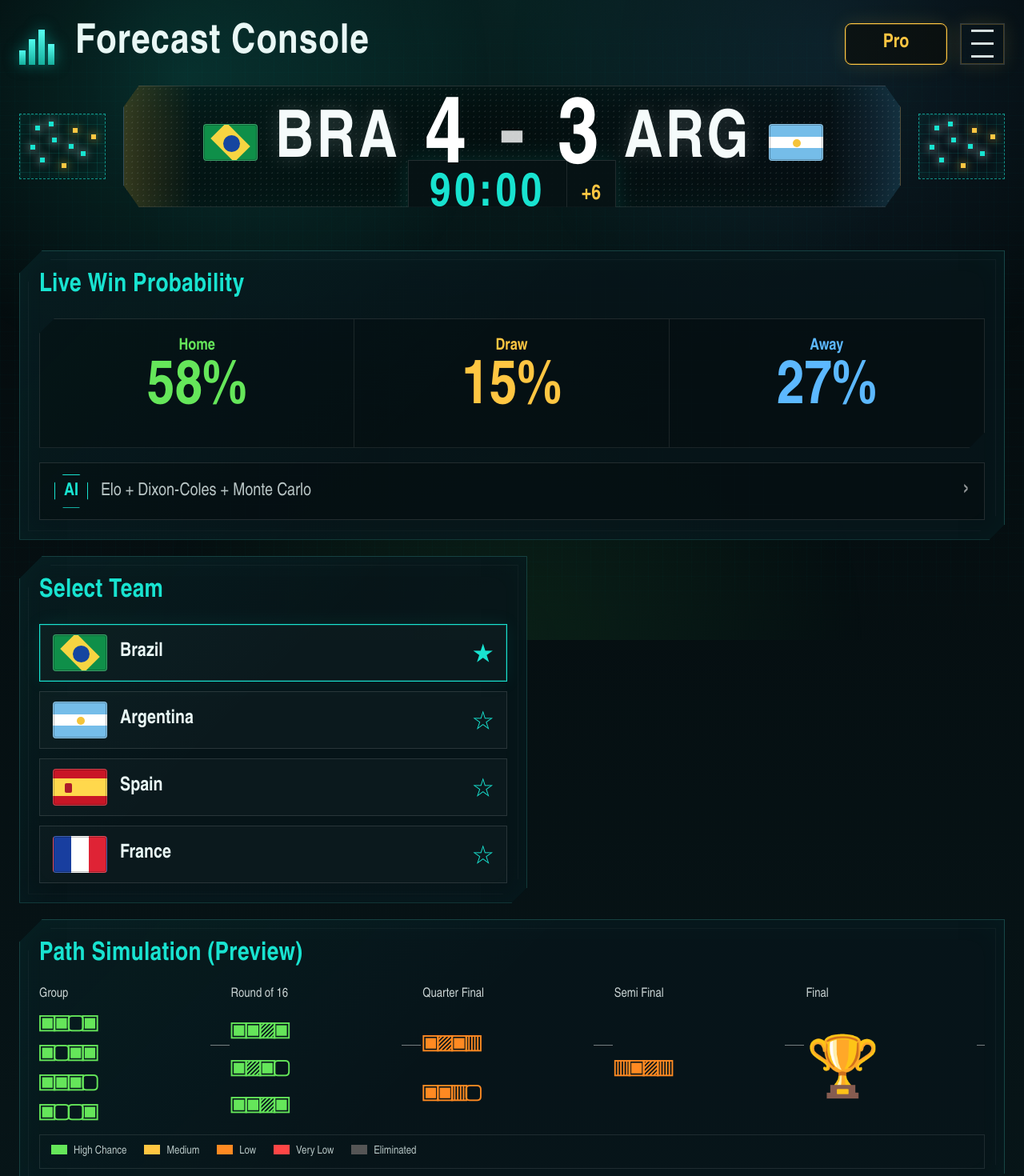
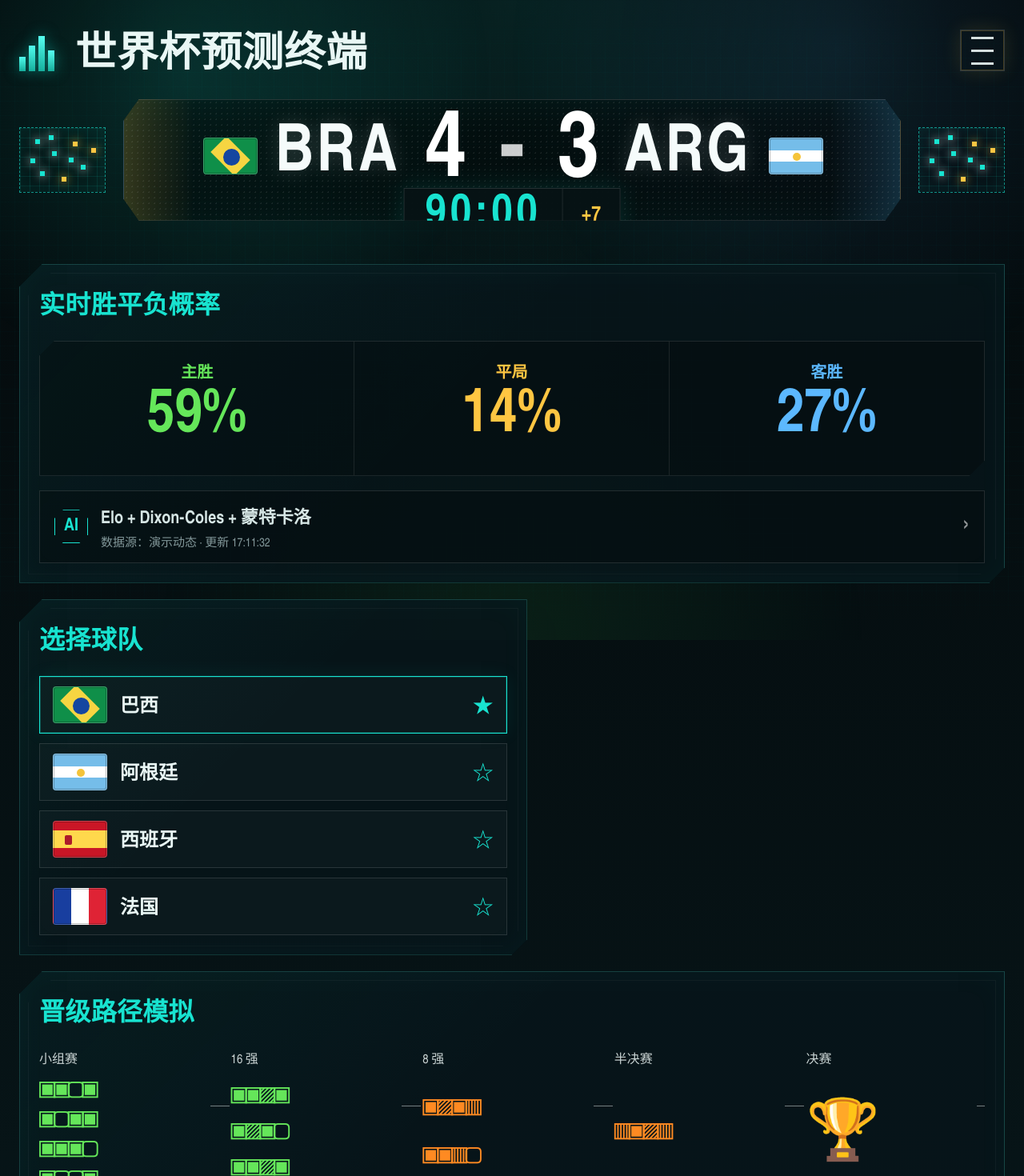
Before and after one commit to skyrim0624/world-cup-prediction-system, a React (Vite) app: page / in a window 1280 px wide. Shown: the top 1470 px of the page at 80% size. Built offline with nearby package versions, Linux system fonts and the light colour scheme; no server answers.

Commit message:
Address forecast console browser feedback

```diff
--- a/index.html
+++ b/index.html
@@ -3,7 +3,7 @@
   <head>
     <meta charset="UTF-8" />
     <meta name="viewport" content="width=device-width, initial-scale=1.0" />
-    <title>Forecast Console</title>
+    <title>世界杯预测终端</title>
   </head>
   <body>
     <div id="root"></div>
--- a/src/App.tsx
+++ b/src/App.tsx
@@ -1,6 +1,7 @@
-import { CSSProperties, PointerEvent, useMemo, useRef, useState } from "react";
+import { CSSProperties, PointerEvent, useEffect, useMemo, useRef, useState } from "react";
 
 type TeamKey = "brazil" | "argentina" | "spain" | "france";
+type Tone = "green" | "blue" | "gold" | "orange" | "red" | "muted";
 
 type Team = {
   key: TeamKey;
@@ -19,10 +20,30 @@ type DragState = {
   baseY: number;
 };
 
+type NewsItem = {
+  title: string;
+  detail: string;
+  impact: string;
+  tone: Tone;
+  time: string;
+};
+
+type LivePrediction = {
+  scoreHome: number;
+  scoreAway: number;
+  minute: string;
+  addedTime: number;
+  homeWin: number;
+  draw: number;
+  awayWin: number;
+  updatedAt: string;
+  newsItems: NewsItem[];
+};
+
 const teams: Team[] = [
   {
     key: "brazil",
-    name: "Brazil",
+    name: "巴西",
     code: "BRA",
     score: 4,
     favorite: true,
@@ -30,32 +51,32 @@ const teams: Team[] = [
   },
   {
     key: "argentina",
-    name: "Argentina",
+    name: "阿根廷",
     code: "ARG",
     score: 3,
     factors: { overall: 86, attack: 87, defense: 81, goalkeeper: 83, path: 72, squad: 82 },
   },
   {
     key: "spain",
-    name: "Spain",
+    name: "西班牙",
     code: "ESP",
     factors: { overall: 91, attack: 88, defense: 86, goalkeeper: 84, path: 79, squad: 87 },
   },
   {
     key: "france",
-    name: "France",
+    name: "法国",
     code: "FRA",
     factors: { overall: 90, attack: 89, defense: 87, goalkeeper: 86, path: 74, squad: 89 },
   },
 ];
 
 const factorRows = [
-  { key: "overall", label: "Overall", value: 88, tone: "green" },
-  { key: "attack", label: "Attack", value: 90, tone: "green" },
-  { key: "defense", label: "Defense", value: 82, tone: "green" },
-  { key: "goalkeeper", label: "Goalkeeper", value: 85, tone: "blue" },
-  { key: "path", label: "Path", value: 76, tone: "gold" },
-  { key: "squad", label: "Squad", value: 84, tone: "green" },
+  { key: "overall", label: "综合", value: 88, tone: "green" },
+  { key: "attack", label: "进攻", value: 90, tone: "green" },
+  { key: "defense", label: "防守", value: 82, tone: "green" },
+  { key: "goalkeeper", label: "门将", value: 85, tone: "blue" },
+  { key: "path", label: "路径", value: 76, tone: "gold" },
+  { key: "squad", label: "阵容", value: 84, tone: "green" },
 ];
 
 const weightFactors = [
@@ -93,27 +114,92 @@ const modelLayers = [
 ];
 
 const sourceWeights = [
-  { level: "S", value: "1.00", label: "Official", tone: "green" },
-  { level: "A", value: "0.70", label: "Top Media", tone: "green" },
-  { level: "B", value: "0.40", label: "Reporter", tone: "gold" },
-  { level: "C", value: "0.20", label: "General", tone: "orange" },
-  { level: "D", value: "0.00", label: "Rumor", tone: "red" },
+  { level: "S", value: "1.00", label: "官方", tone: "green" },
+  { level: "A", value: "0.70", label: "顶级媒体", tone: "green" },
+  { level: "B", value: "0.40", label: "随队记者", tone: "gold" },
+  { level: "C", value: "0.20", label: "普通媒体", tone: "orange" },
+  { level: "D", value: "0.00", label: "传闻", tone: "red" },
 ];
 
-const newsItems = [
-  { title: "Official Injury", detail: "Key player doubtful (hamstring)", impact: "HIGH IMPACT", tone: "red", time: "1h ago" },
-  { title: "Reporter Training", detail: "Team held light training session", impact: "MEDIUM IMPACT", tone: "gold", time: "3h ago" },
-  { title: "Rumor Ignored", detail: "Transfer talk, not relevant", impact: "IGNORED", tone: "muted", time: "5h ago" },
+const fallbackNewsItems: NewsItem[] = [
+  { title: "官方伤病", detail: "核心球员腿筋存疑", impact: "高影响", tone: "red", time: "1 小时前" },
+  { title: "训练消息", detail: "球队今日进行轻量训练", impact: "中影响", tone: "gold", time: "3 小时前" },
+  { title: "传闻忽略", detail: "转会传闻，与比赛无关", impact: "已忽略", tone: "muted", time: "5 小时前" },
 ];
+
+function buildFallbackPrediction(tick: number): LivePrediction {
+  const homeDrift = [0, 1, -1, 2, 0, -2][tick % 6];
+  const drawDrift = [0, -1, 1, -1, 0, 1][tick % 6];
+  const homeWin = 58 + homeDrift;
+  const draw = 15 + drawDrift;
+  const awayWin = 100 - homeWin - draw;
+
+  return {
+    scoreHome: 4,
+    scoreAway: 3,
+    minute: "90:00",
+    addedTime: 6 + (tick % 2),
+    homeWin,
+    draw,
+    awayWin,
+    updatedAt: new Date().toISOString(),
+    newsItems: fallbackNewsItems.map((item, index) => ({
+      ...item,
+      time: tick === 0 ? item.time : `${Math.max(1, tick * 5 + index * 8)} 秒前`,
+    })),
+  };
+}
+
+function formatUpdateTime(value: string) {
+  const date = new Date(value);
+  if (Number.isNaN(date.getTime())) return "未更新";
+  return date.toLocaleTimeString("zh-CN", { hour: "2-digit", minute: "2-digit", second: "2-digit", hour12: false });
+}
 
 function App() {
   const [selectedTeam, setSelectedTeam] = useState<TeamKey>("brazil");
   const [layoutUnlocked, setLayoutUnlocked] = useState(false);
   const [positions, setPositions] = useState<Record<string, { x: number; y: number }>>({});
+  const [liveTick, setLiveTick] = useState(0);
+  const [apiPrediction, setApiPrediction] = useState<LivePrediction | null>(null);
+  const [dataMode, setDataMode] = useState<"api" | "demo">("demo");
   const dragRef = useRef<DragState | null>(null);
   const lastTapRef = useRef(0);
 
   const selected = useMemo(() => teams.find((team) => team.key === selectedTeam) ?? teams[0], [selectedTeam]);
+  const fallbackPrediction = useMemo(() => buildFallbackPrediction(liveTick), [liveTick]);
+  const livePrediction = apiPrediction ?? fallbackPrediction;
+  const dataModeLabel = dataMode === "api" ? "真实接口" : "演示动态";
+
+  useEffect(() => {
+    let active = true;
+
+    async function loadPrediction() {
+      try {
+        const response = await fetch("/api/live-prediction", { cache: "no-store" });
+        if (!response.ok) throw new Error(`预测接口返回 ${response.status}`);
+        const data = (await response.json()) as LivePrediction;
+        if (!active) return;
+        setApiPrediction(data);
+        setDataMode("api");
+      } catch {
+        if (!active) return;
+        setApiPrediction(null);
+        setDataMode("demo");
+      }
+    }
+
+    loadPrediction();
+    const timer = window.setInterval(() => {
+      setLiveTick((value) => value + 1);
+      loadPrediction();
+    }, 5000);
+
+    return () => {
+      active = false;
+      window.clearInterval(timer);
+    };
+  }, []);
 
   function toggleLayoutLock() {
     setLayoutUnlocked((value) => !value);
@@ -170,9 +256,8 @@ function App() {
             <i />
             <i />
           </span>
-          <span>Forecast Console</span>
+          <span>世界杯预测终端</span>
         </div>
-        <button className="pro-button">Pro</button>
         <button className="menu-button" aria-label="打开菜单">
           <span />
           <span />
@@ -187,16 +272,16 @@ function App() {
             <TeamFlag team="brazil" />
             <span className="team-code">BRA</span>
           </div>
-          <strong className="score-value">4</strong>
+          <strong className="score-value">{livePrediction.scoreHome}</strong>
           <span className="score-separator">-</span>
-          <strong className="score-value">3</strong>
+          <strong className="score-value">{livePrediction.scoreAway}</strong>
           <div className="score-team away-team">
             <span className="team-code">ARG</span>
             <TeamFlag team="argentina" />
           </div>
           <div className="match-clock">
-            <span>90:00</span>
-            <em>+6</em>
+            <span>{livePrediction.minute}</span>
+            <em>+{livePrediction.addedTime}</em>
           </div>
         </div>
         <MiniPitch side="right" />
@@ -206,7 +291,7 @@ function App() {
         <DraggablePanel
           id="win"
           className="wide"
-          title="Live Win Probability"
+          title="实时胜平负概率"
           position={positions.win}
           layoutUnlocked={layoutUnlocked}
           onPointerDown={startDrag}
@@ -214,20 +299,25 @@ function App() {
           onPointerUp={endDrag}
         >
           <div className="probability-row">
-            <Probability label="Home" value={58} tone="green" />
-            <Probability label="Draw" value={15} tone="gold" />
-            <Probability label="Away" value={27} tone="blue" />
+            <Probability label="主胜" value={livePrediction.homeWin} tone="green" />
+            <Probability label="平局" value={livePrediction.draw} tone="gold" />
+            <Probability label="客胜" value={livePrediction.awayWin} tone="blue" />
           </div>
           <div className="engine-line">
             <span className="ai-badge">AI</span>
-            <span>Elo + Dixon-Coles + Monte Carlo</span>
+            <span className="engine-copy">
+              <strong>Elo + Dixon-Coles + 蒙特卡洛</strong>
+              <small>
+                数据源：{dataModeLabel} · 更新 {formatUpdateTime(livePrediction.updatedAt)}
+              </small>
+            </span>
             <span className="chevron">›</span>
           </div>
         </DraggablePanel>
 
         <DraggablePanel
           id="teams"
-          title="Select Team"
+          title="选择球队"
           position={positions.teams}
           layoutUnlocked={layoutUnlocked}
           onPointerDown={startDrag}
@@ -252,7 +342,7 @@ function App() {
         <DraggablePanel
           id="path"
           className="wide"
-          title="Path Simulation (Preview)"
+          title="晋级路径模拟"
           position={positions.path}
           layoutUnlocked={layoutUnlocked}
           onPointerDown={startDrag}
@@ -264,7 +354,7 @@ function App() {
 
         <DraggablePanel
           id="news"
-          title="News Risk"
+          title="新闻风险"
           position={positions.news}
           layoutUnlocked={layoutUnlocked}
           onPointerDown={startDrag}
@@ -272,7 +362,7 @@ function App() {
           onPointerUp={endDrag}
         >
           <div className="news-list">
-            {newsItems.map((item) => (
+            {livePrediction.newsItems.map((item) => (
               <article className={`news-item ${item.tone}`} key={item.title}>
                 <span className="news-icon">{item.tone === "red" ? "+" : item.tone === "gold" ? "!" : "?"}</span>
                 <div>
@@ -288,7 +378,7 @@ function App() {
 
         <DraggablePanel
           id="sources"
-          title="Source Weights"
+          title="来源权重"
           position={positions.sources}
           layoutUnlocked={layoutUnlocked}
           onPointerDown={startDrag}
@@ -337,7 +427,7 @@ function App() {
         <DraggablePanel
           id="factors"
           className="wide"
-          title={`Model Factors · ${selected.name}`}
+          title={`模型因子 · ${selected.name}`}
           position={positions.factors}
           layoutUnlocked={layoutUnlocked}
           onPointerDown={startDrag}
@@ -383,7 +473,7 @@ function App() {
 
       <button className={`move-hint ${layoutUnlocked ? "active" : ""}`} onClick={toggleLayoutLock}>
         <span>⌖</span>
-        {layoutUnlocked ? "Modules unlocked" : "Double tap to move"}
+        {layoutUnlocked ? "模块已解锁" : "双击移动模块"}
       </button>
     </main>
   );
@@ -466,11 +556,11 @@ function SegmentBar({ value, tone }: { value: number; tone: string }) {
 
 function PathSimulation() {
   const columns = [
-    ["Group", "▣▣▢▣", "▣▢▣▣", "▣▣▣▢", "▣▢▢▣"],
-    ["Round of 16", "▣▣▨▣", "▣▨▣▢", "▣▣▨▣"],
-    ["Quarter Final", "▣▨▣▥", "▣▣▥▢"],
-    ["Semi Final", "▥▣▨▥"],
-    ["Final", "🏆"],
+    ["小组赛", "▣▣▢▣", "▣▢▣▣", "▣▣▣▢", "▣▢▢▣"],
+    ["16 强", "▣▣▨▣", "▣▨▣▢", "▣▣▨▣"],
+    ["8 强", "▣▨▣▥", "▣▣▥▢"],
+    ["半决赛", "▥▣▨▥"],
+    ["决赛", "🏆"],
   ];
 
   return (
@@ -484,11 +574,11 @@ function PathSimulation() {
         </div>
       ))}
       <div className="path-legend">
-        <span className="legend-green">High Chance</span>
-        <span className="legend-gold">Medium</span>
-        <span className="legend-orange">Low</span>
-        <span className="legend-red">Very Low</span>
-        <span className="legend-gray">Eliminated</span>
+        <span className="legend-green">高机会</span>
+        <span className="legend-gold">中机会</span>
+        <span className="legend-orange">低机会</span>
+        <span className="legend-red">极低</span>
+        <span className="legend-gray">淘汰</span>
       </div>
     </div>
   );
--- a/src/styles.css
+++ b/src/styles.css
@@ -82,7 +82,7 @@ button {
 
 .topbar {
   display: grid;
-  grid-template-columns: 1fr auto auto;
+  grid-template-columns: 1fr auto;
   align-items: center;
   gap: 16px;
   margin-bottom: 22px;
@@ -131,21 +131,12 @@ button {
   height: 26px;
 }
 
-.pro-button,
 .menu-button {
   min-height: 52px;
   border: 1px solid var(--gold);
   color: var(--gold);
   background: rgba(12, 15, 12, 0.72);
   box-shadow: inset 0 0 0 1px rgba(255, 198, 66, 0.24), 0 0 24px rgba(255, 198, 66, 0.12);
-}
-
-.pro-button {
-  min-width: 128px;
-  padding: 0 22px;
-  border-radius: 8px;
-  font-size: 24px;
-  font-weight: 800;
 }
 
 .menu-button {
@@ -280,8 +271,10 @@ button {
   position: absolute;
   left: 50%;
   bottom: -30px;
-  display: flex;
-  align-items: center;
+  display: grid;
+  grid-template-columns: auto auto;
+  align-items: stretch;
+  min-height: 70px;
   transform: translateX(-50%);
   border: 1px solid rgba(255, 255, 255, 0.12);
   background: rgba(7, 20, 22, 0.95);
@@ -289,23 +282,28 @@ button {
 }
 
 .match-clock span {
-  padding: 8px 26px;
+  display: grid;
+  place-items: center;
+  min-width: 178px;
+  padding: 0 26px;
   color: var(--cyan);
   font-size: clamp(34px, 6vw, 58px);
   font-weight: 900;
   letter-spacing: 0.08em;
+  line-height: 1;
 }
 
 .match-clock em {
-  align-self: stretch;
   display: grid;
   place-items: center;
+  min-width: 72px;
   padding: 0 18px;
   color: var(--gold);
   border-left: 1px solid rgba(255, 255, 255, 0.1);
   font-size: 26px;
   font-style: normal;
   font-weight: 900;
+  line-height: 1;
 }
 
 .flag {
@@ -493,6 +491,21 @@ button {
   background: rgba(0, 0, 0, 0.24);
   color: #b8c5c5;
   font-size: clamp(16px, 2vw, 22px);
+}
+
+.engine-copy {
+  display: grid;
+  gap: 4px;
+}
+
+.engine-copy strong {
+  color: #d6e6e5;
+  font-size: clamp(16px, 2vw, 22px);
+}
+
+.engine-copy small {
+  color: var(--muted);
+  font-size: clamp(12px, 1.6vw, 15px);
 }
 
 .ai-badge {
@@ -880,7 +893,7 @@ button {
   }
 
   .topbar {
-    grid-template-columns: 1fr auto auto;
+    grid-template-columns: 1fr auto;
   }
 
   .brand {
@@ -896,12 +909,6 @@ button {
 
   .signal-mark i {
     width: 6px;
-  }
-
-  .pro-button {
-    min-width: 96px;
-    min-height: 44px;
-    font-size: 20px;
   }
 
   .menu-button {
@@ -949,14 +956,17 @@ button {
 
   .match-clock {
     bottom: 0;
+    min-height: 54px;
   }
 
   .match-clock span {
-    padding: 6px 16px;
+    min-width: 130px;
+    padding: 0 16px;
     font-size: 34px;
   }
 
   .match-clock em {
+    min-width: 48px;
     padding: 0 12px;
     font-size: 20px;
   }
@@ -1050,7 +1060,7 @@ button {
   }
 
   .brand span:last-child {
-    font-size: clamp(22px, 6.4vw, 28px);
+    font-size: clamp(20px, 5.6vw, 26px);
     white-space: nowrap;
   }
 
@@ -1063,13 +1073,6 @@ button {
 
   .signal-mark i {
     width: 5px;
-  }
-
-  .pro-button {
-    min-width: 64px;
-    min-height: 40px;
-    padding: 0 12px;
-    font-size: 18px;
   }
 
   .menu-button {
@@ -1106,8 +1109,8 @@ button {
   }
 
   .score-strip .flag {
-    width: 40px;
-    height: 28px;
+    width: 36px;
+    height: 25px;
   }
 
   .console-panel h2 {
```
Also changed, not shown: 1 other file (tests, documents, lock files or other folders).
